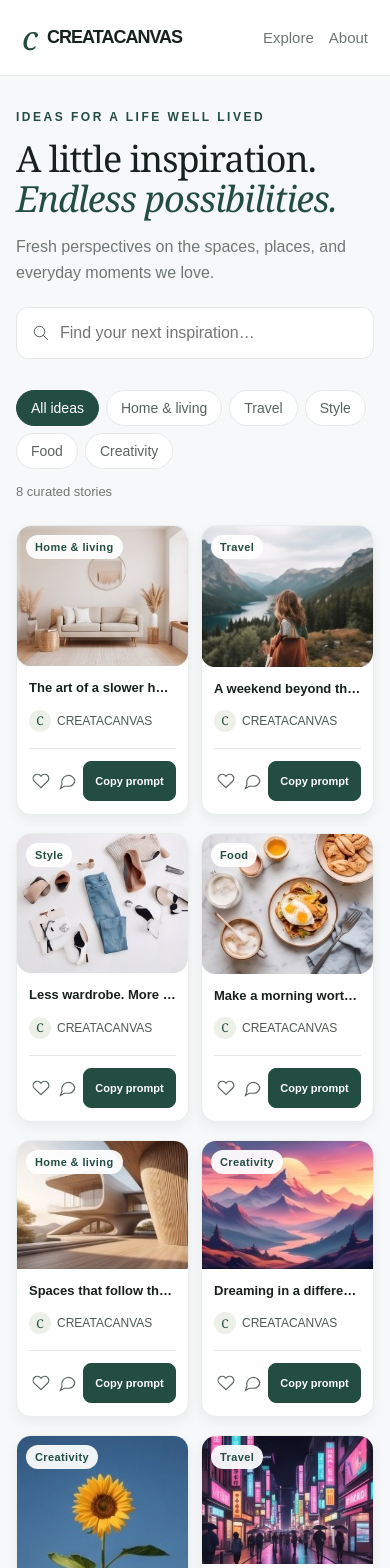
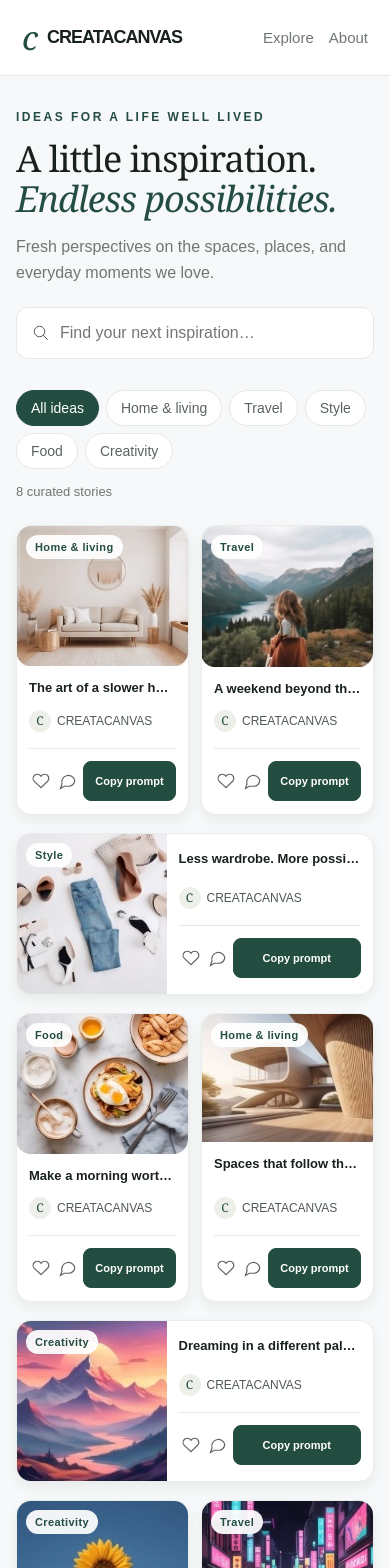
Before and after one commit to WAJAHATSAL33M/bigsocho, a Next.js app: page / in a window 390 px wide. Shown: the top 1568 px of the page. Built offline with nearby package versions, Linux system fonts and the light colour scheme; no server answers.

Commit message:
Restore a full-width horizontal mobile card after each pair

```diff
--- a/app/globals.css
+++ b/app/globals.css
@@ -106,10 +106,17 @@ a{color:var(--green)}.footer-links{display:flex;gap:20px;flex-wrap:wrap}.logo-li
 .reader-video{display:block;width:100%;max-height:480px;background:#18211e;border-radius:16px;margin:28px 0 12px}
 @media(max-width:760px){
  .grid > .card .title,.grid > .card:nth-child(5n) .title{font-size:13px}
+ /* Reset the former fifth-card pattern, then repeat pair + horizontal card. */
  .grid > .card:nth-child(5n){grid-column:auto;display:flex;flex-direction:column}
  .grid > .card:nth-child(5n) .image-button{aspect-ratio:4/3;height:auto;min-height:0}
  .grid > .card:nth-child(5n) .image-button img{position:static}
  .grid > .card:nth-child(5n) .content{padding:13px 12px}
- .grid > .card.video-card{grid-column:1/-1}
- .grid > .card.video-card .image-button{aspect-ratio:16/9}
+ .grid > .card.video-card{grid-column:auto}
+ .grid > .card.video-card .image-button{aspect-ratio:4/3}
+ .grid > .card:nth-child(3n){grid-column:1/-1;display:grid;grid-template-columns:minmax(0,42%) minmax(0,58%)}
+ .grid > .card:nth-child(3n) .image-button{aspect-ratio:auto;height:100%;min-height:160px;position:relative}
+ .grid > .card:nth-child(3n) .image-button img,
+ .grid > .card:nth-child(3n) .image-button video{position:absolute;inset:0;width:100%;height:100%;object-fit:cover}
+ .grid > .card:nth-child(3n) .content{padding:16px 12px;min-width:0}
+ .grid > .card:nth-child(3n) .title{font-size:13px}
 }
```
